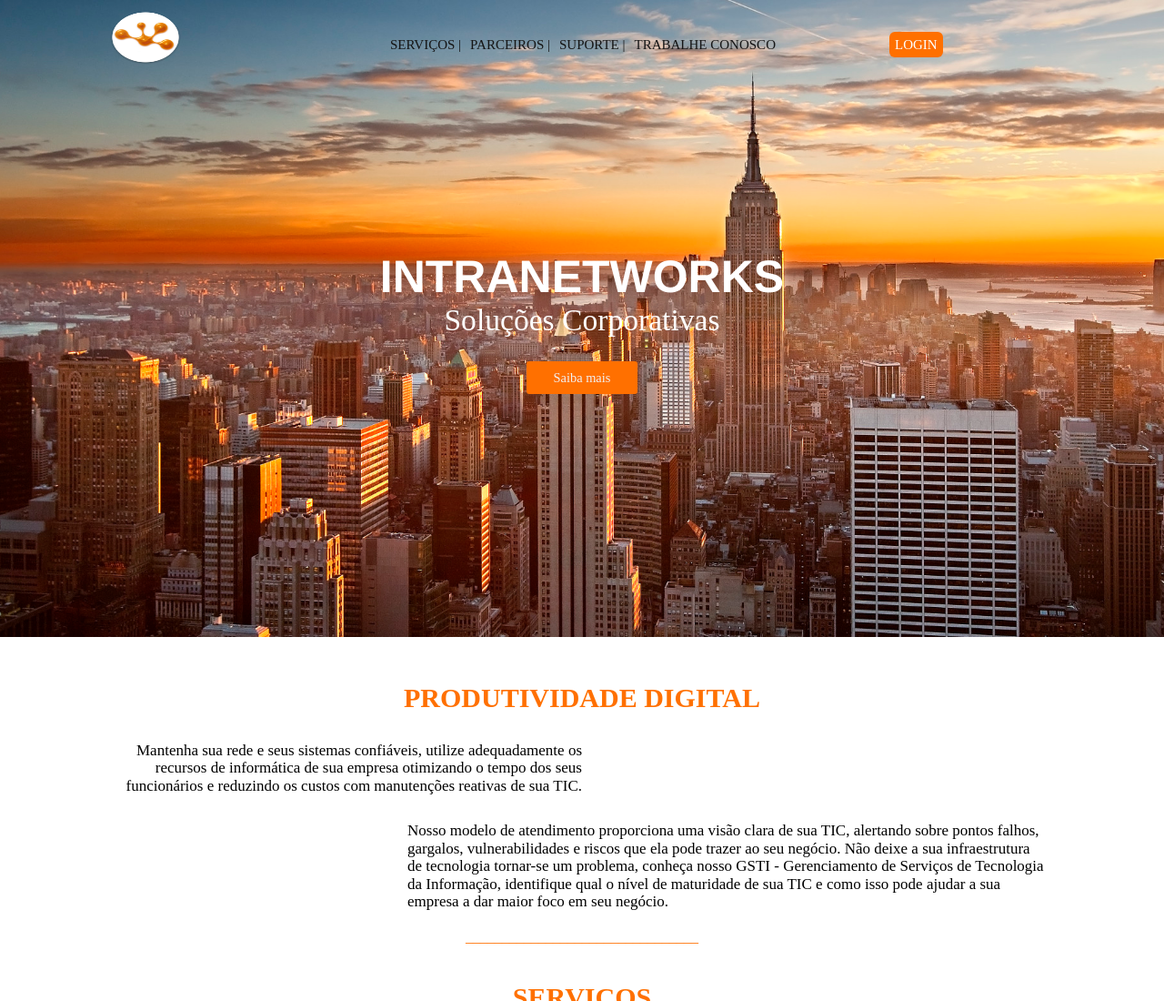
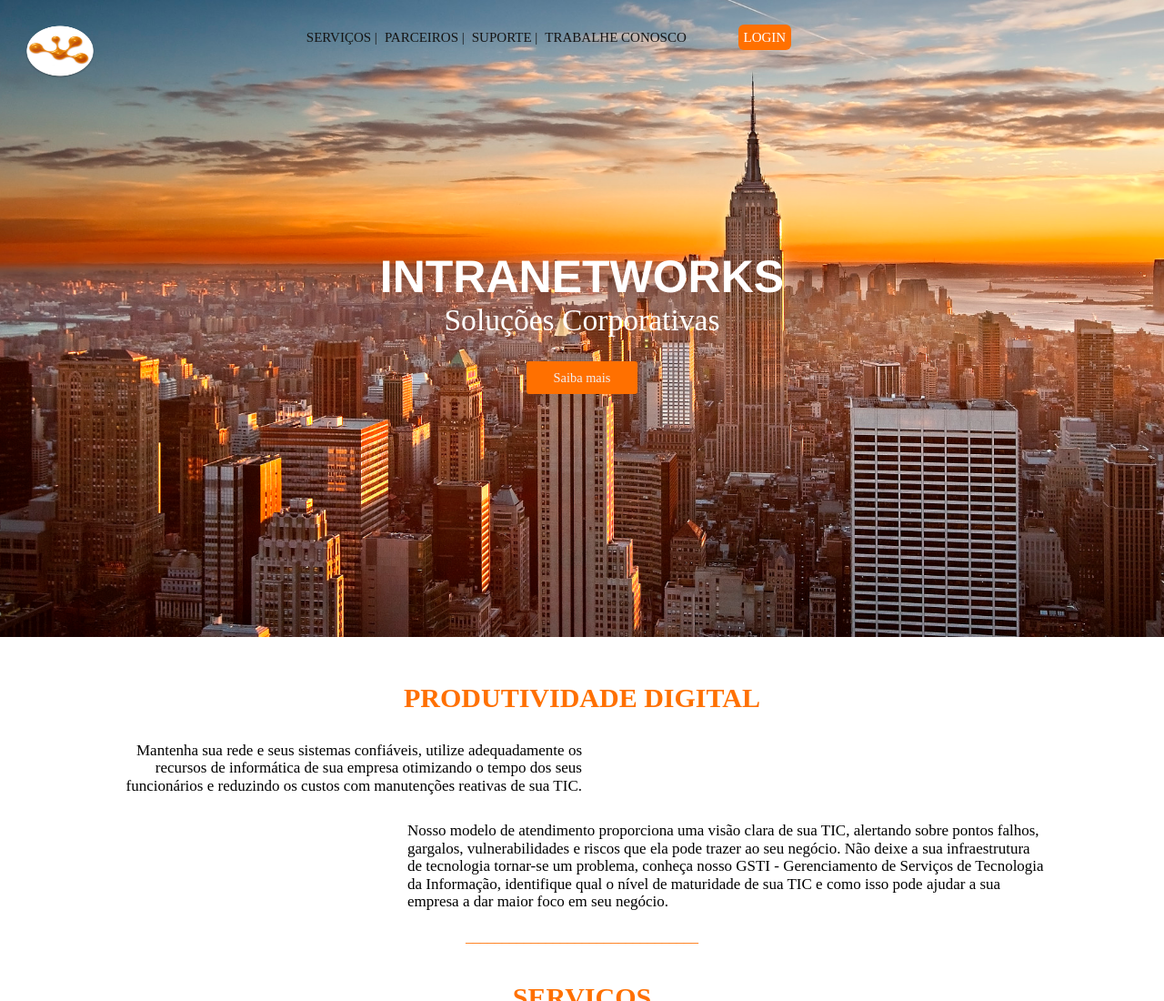
Before and after one commit to moisesluz94/beta.github.io, a plain HTML site: page Index.html in a window 1280 px wide. Shown: the top 1100 px of the page at 91% size. Drawn offline with nearby package versions, Linux system fonts and the light colour scheme; some packages are replaced by stand-ins of ours.

Commit message:
Update css.css

```diff
--- a/css.css
+++ b/css.css
@@ -28,7 +28,7 @@ nav {
     left: 0;
     width: 100%;
     height: 70px;
-    padding: 9px 100px;
+    padding: 2% 2%;
     box-sizing: border-box;
     transition: 2.0s;
 }
@@ -36,10 +36,10 @@ nav.black {
     z-index: 2;
     background: rgba(0,0,0,0.9);
     height: 70px;
-    padding: 0px 200px;
+    padding: 2% 5%;
 }
 nav .logo{
-    padding: 2px 20px;
+    padding: %;
     height: 80px;
     float: left;
     font-size: 20px;
@@ -50,10 +50,10 @@ nav.black .logo{
 }
 nav ul {
     list-style: none;
-    float: right;
-     padding: 0;
+    float: inherit;
+    padding: 0 0 0 ;
     display: flex;
-      margin: 0;
+    margin: -2% 0 0 25%;
 }
 nav ul li {
     list-style: none;
@@ -61,7 +61,7 @@ nav ul li {
 nav ul li a{
     line-height: 80px;
     color: #151515;
-    padding: 10px 05px;
+    padding: 0px 4px;
     text-decoration: none;
     text-transform: uppercase;
     transition: .3s;
@@ -78,9 +78,10 @@ nav ul li a.active{
 background: #FF7000;
     color: #fff;
     padding: 6px;
-    margin-left: 120px;
+    margin-left: 90%;
     border-radius:6px;
 }
+
 /*
 CABEÇALHO ---------------------------------------------------------
 */
```
